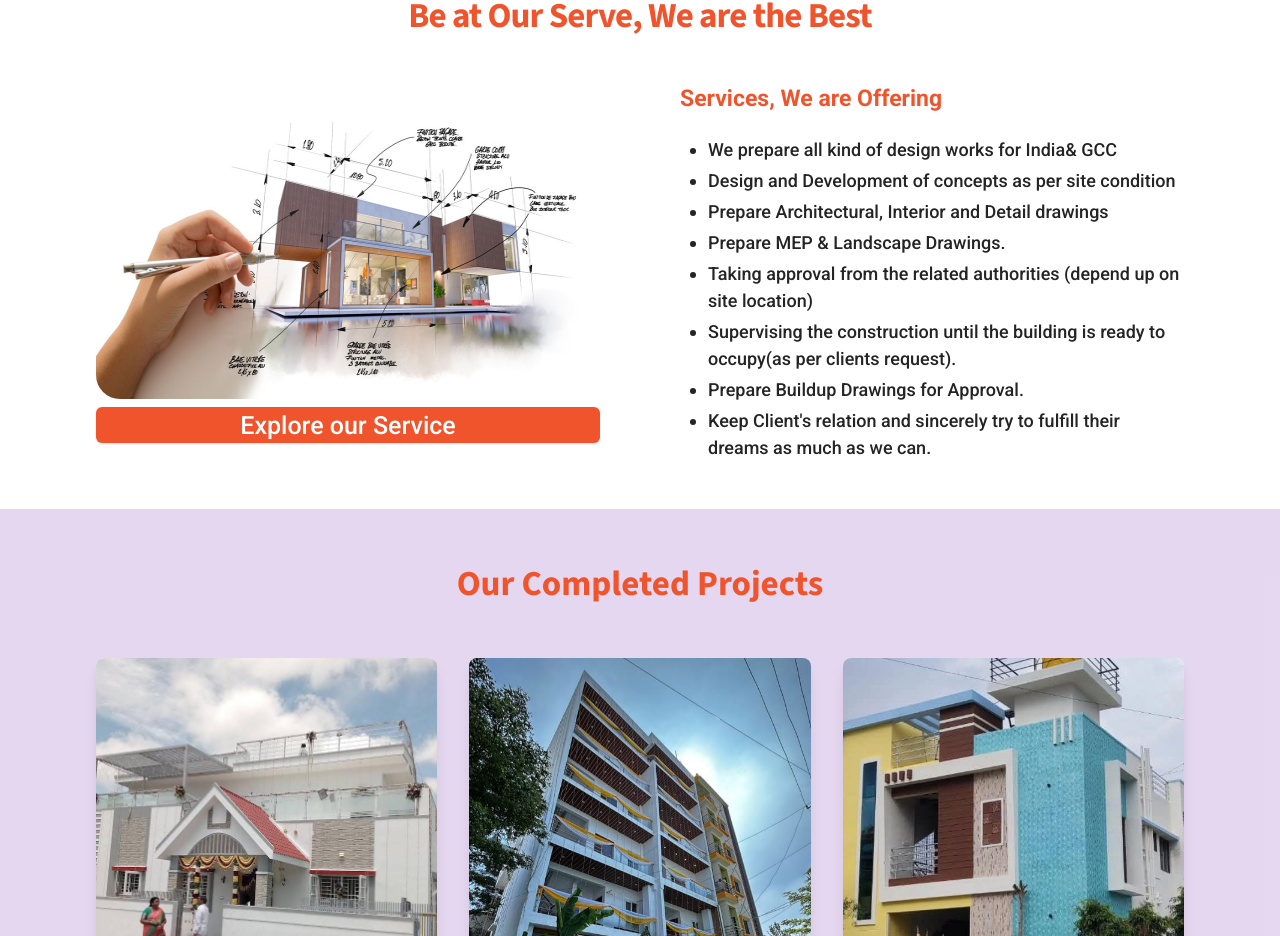
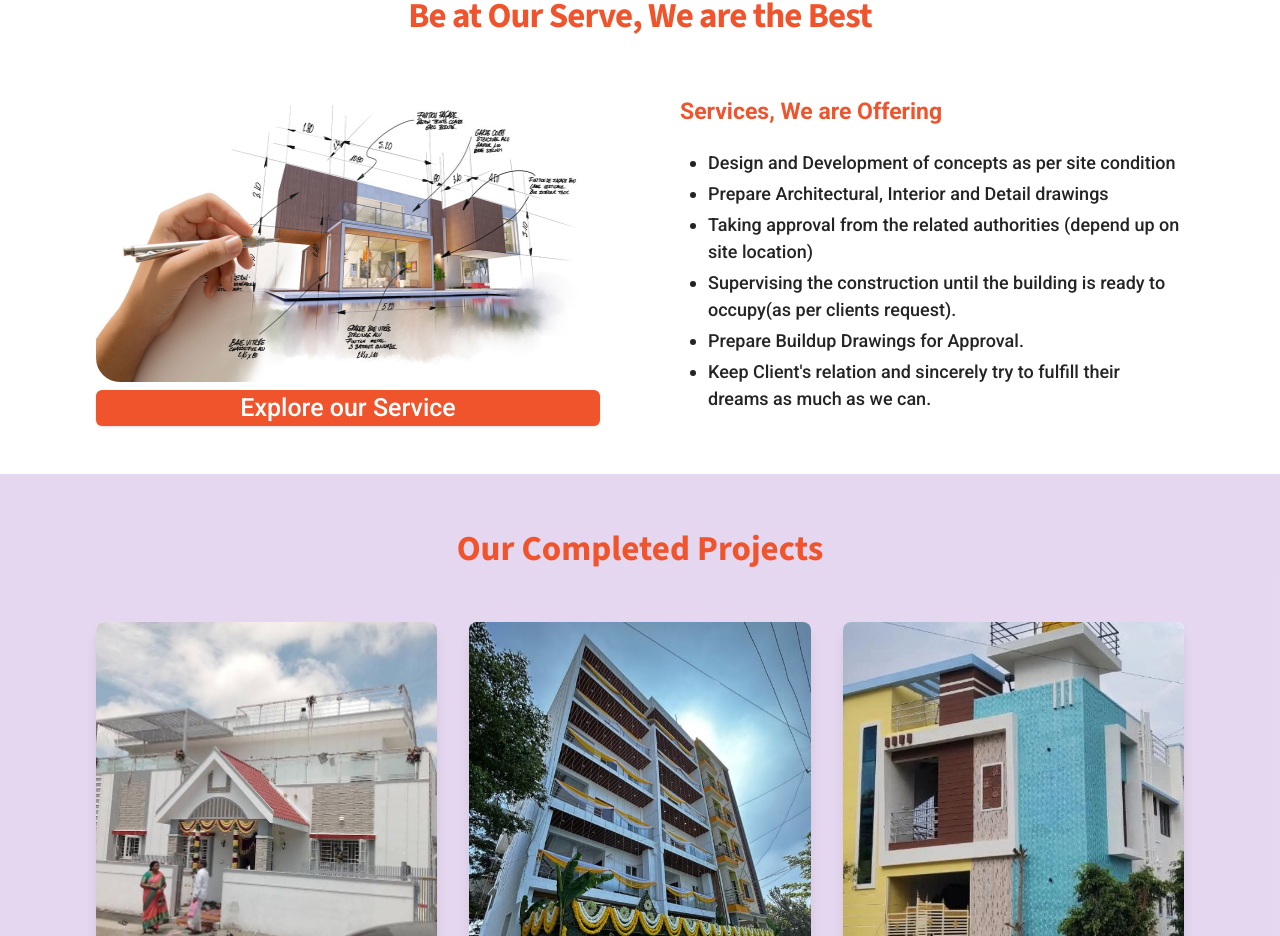
Before and after one commit to mountain-square-constructions/mountain-square-constructions, a Next.js app: page / in a window 1280 px wide. Shown: the part 1456-2392 px from the top of the page. Built offline with nearby package versions, Linux system fonts and the light colour scheme.

Commit message:
services updated

```diff
--- a/app/components/services-offered.jsx
+++ b/app/components/services-offered.jsx
@@ -86,10 +86,8 @@ const ServicesOffered = () => {
             Services, We are Offering
           </Text>
           <ul className="list-disc ml-7 space-y-1 text-[18px] font-medium">
-            <li>We prepare all kind of design works for India& GCC</li>
             <li>Design and Development of concepts as per site condition</li>
             <li>Prepare Architectural, Interior and Detail drawings</li>
-            <li>Prepare MEP & Landscape Drawings.</li>
             <li>
               Taking approval from the related authorities (depend up on site
               location)
```
